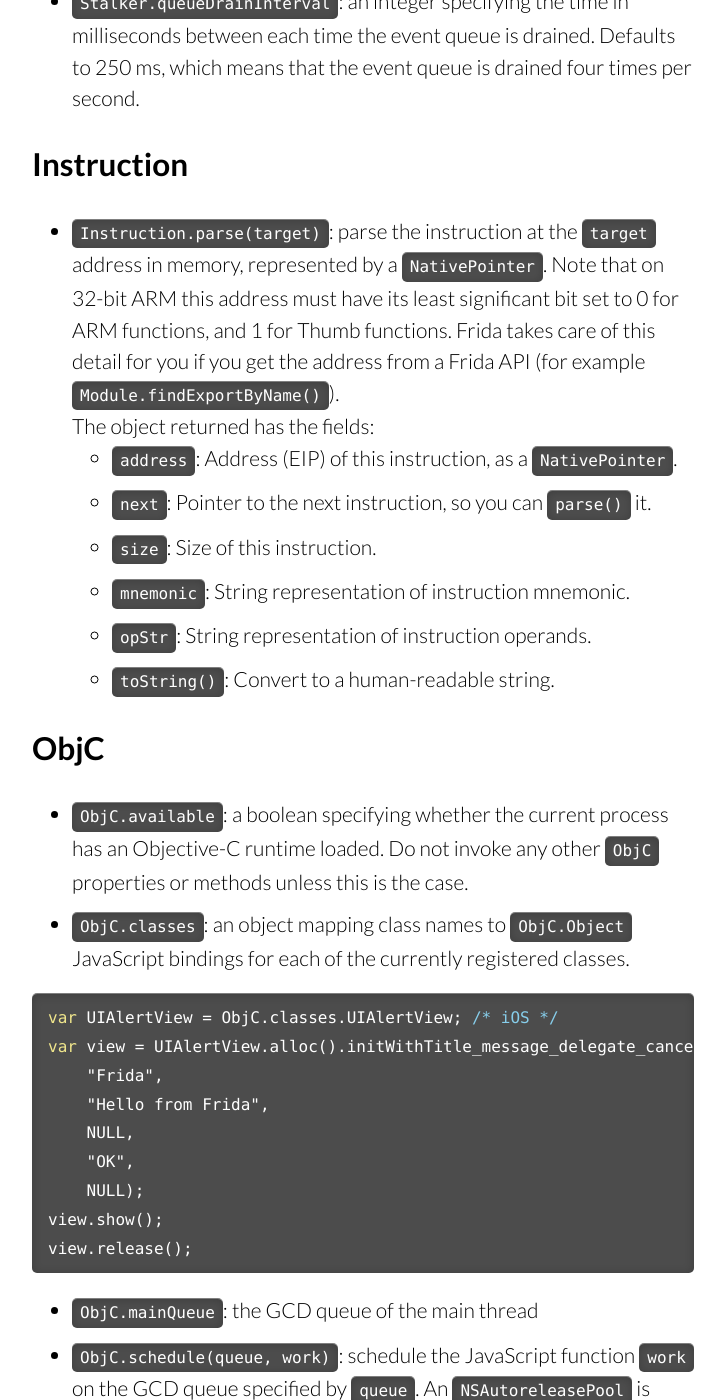
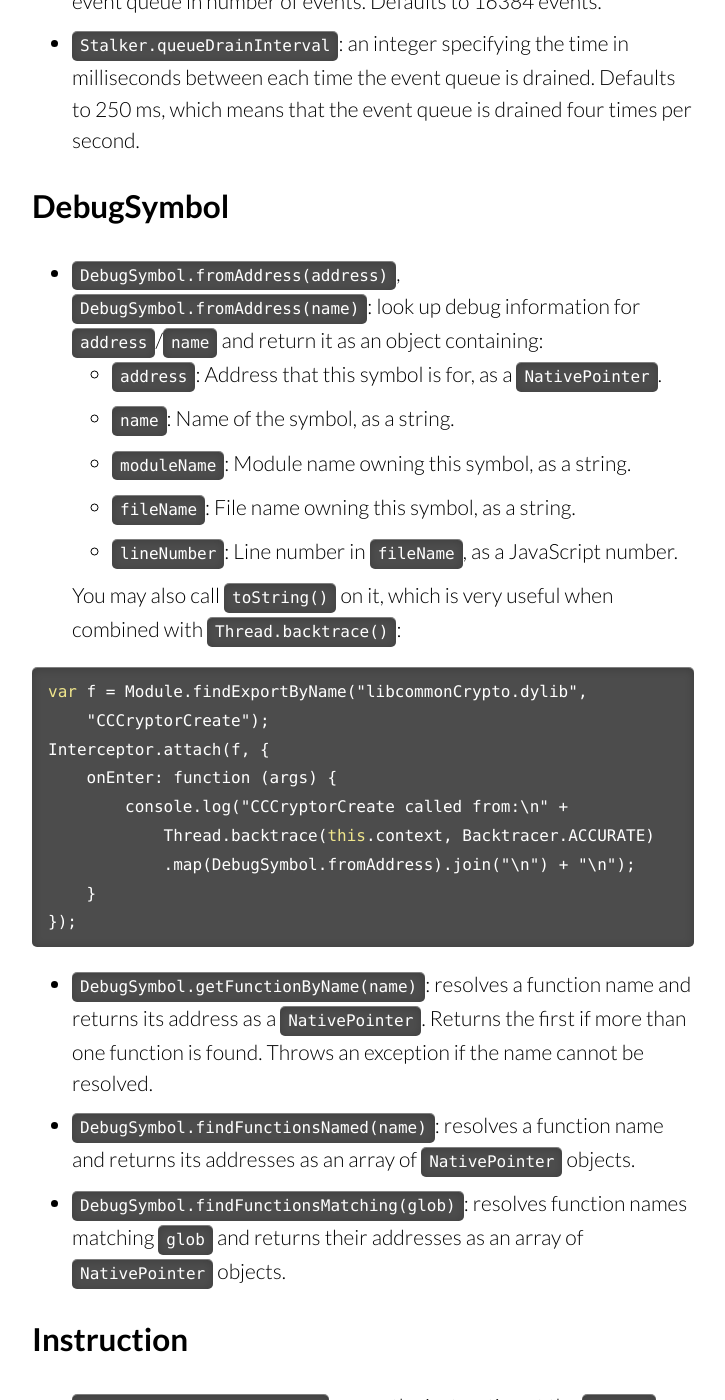
Before and after one commit to frida/frida-website, a Jekyll site: the page built from docs/javascript-api.md, in a window 1280 px wide and 1400 px high, scrolled down 18110 px. Shown: the whole window, without its empty margins (179-904 px from the left). Built offline with Jekyll 4.4.1, drawn with Linux system fonts in a browser that asks for light colours; some web fonts are replaced.

Commit message:
Add `DebugSymbol` to the API reference

```diff
--- a/docs/javascript-api.md
+++ b/docs/javascript-api.md
@@ -22,6 +22,7 @@ permalink: /docs/javascript-api/
   * [File](#file)
   * [Interceptor](#interceptor)
   * [Stalker](#stalker)
+  * [DebugSymbol](#debugsymbol)
   * [Instruction](#instruction)
   * [ObjC](#objc)
   * [Dalvik](#dalvik)
@@ -635,6 +636,44 @@ Stalker.follow(Process.getCurrentThreadId(), {
     means that the event queue is drained four times per second.
 
 
+## DebugSymbol
+
++   `DebugSymbol.fromAddress(address)`, `DebugSymbol.fromAddress(name)`:
+    look up debug information for `address`/`name` and return it as an object
+    containing:
+
+    -   `address`: Address that this symbol is for, as a `NativePointer`.
+    -   `name`: Name of the symbol, as a string.
+    -   `moduleName`: Module name owning this symbol, as a string.
+    -   `fileName`: File name owning this symbol, as a string.
+    -   `lineNumber`: Line number in `fileName`, as a JavaScript number.
+
+    You may also call `toString()` on it, which is very useful when combined
+    with `Thread.backtrace()`:
+
+{% highlight js %}
+var f = Module.findExportByName("libcommonCrypto.dylib",
+    "CCCryptorCreate");
+Interceptor.attach(f, {
+    onEnter: function (args) {
+        console.log("CCCryptorCreate called from:\n" +
+            Thread.backtrace(this.context, Backtracer.ACCURATE)
+            .map(DebugSymbol.fromAddress).join("\n") + "\n");
+    }
+});
+{% endhighlight %}
+
++   `DebugSymbol.getFunctionByName(name)`: resolves a function name and
+    returns its address as a `NativePointer`. Returns the first if more than
+    one function is found. Throws an exception if the name cannot be resolved.
+
++   `DebugSymbol.findFunctionsNamed(name)`: resolves a function name and returns
+    its addresses as an array of `NativePointer` objects.
+
++   `DebugSymbol.findFunctionsMatching(glob)`: resolves function names matching
+    `glob` and returns their addresses as an array of `NativePointer` objects.
+
+
 ## Instruction
 
 +   `Instruction.parse(target)`: parse the instruction at the `target` address
```
